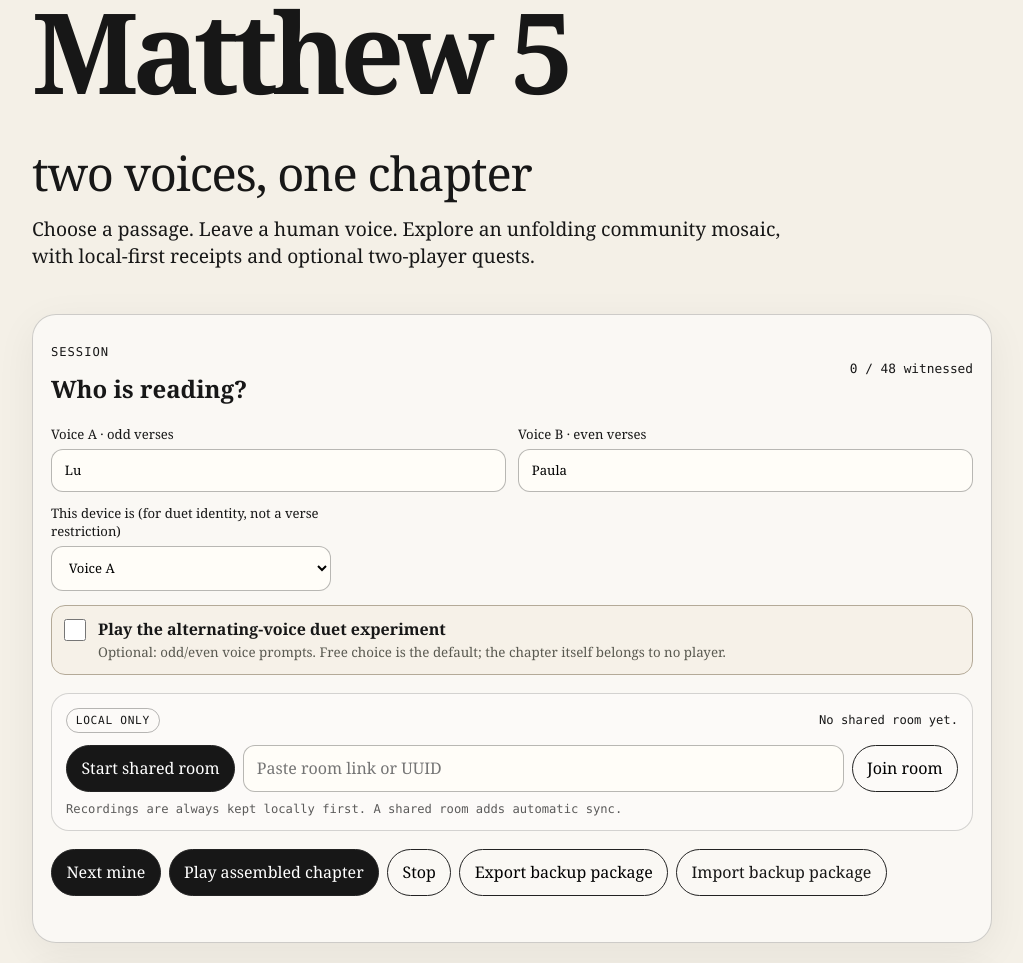
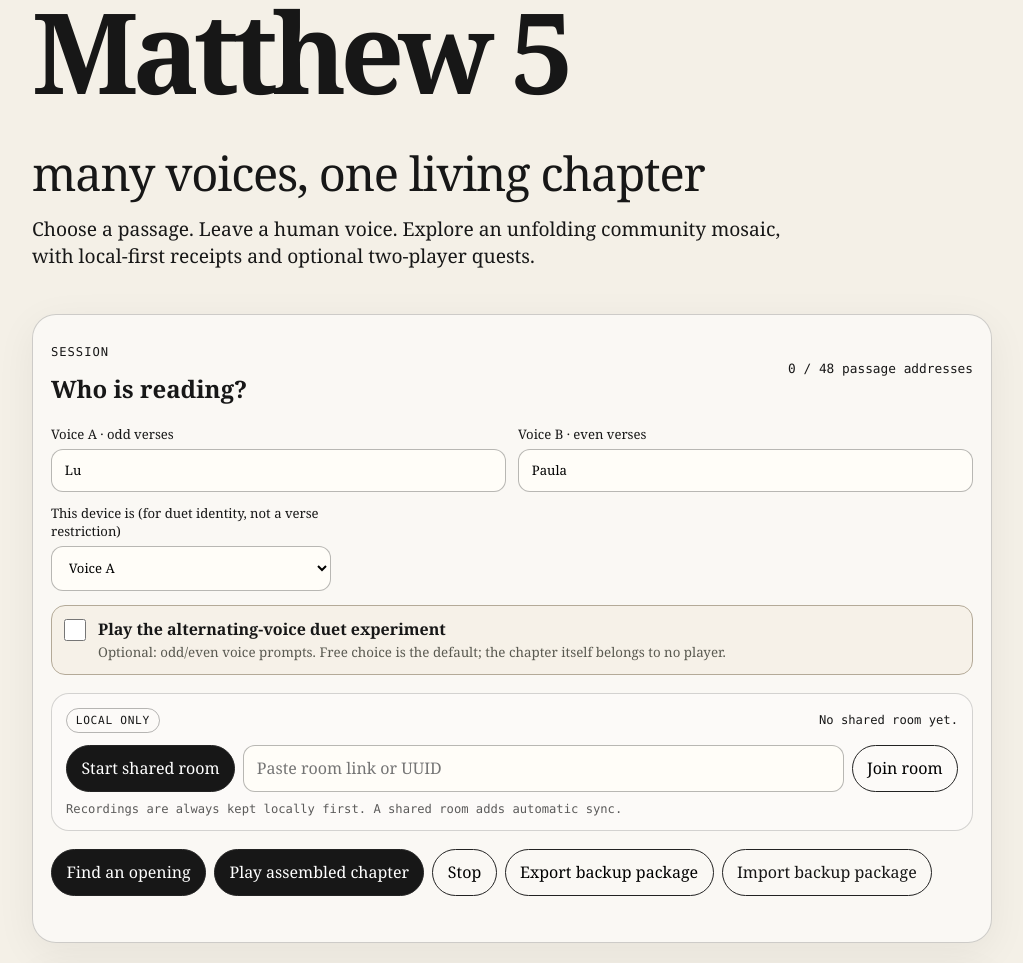
Before and after one commit to the-static-collective/WITNESS, a plain HTML site: page prototype/index.html in a window 1280 px wide. Shown: the part 89-1052 px from the top of the page, without its empty margins (128-1151 px from the left). Drawn offline with Linux system fonts and the light colour scheme; a script that the page names is missing.

Commit message:
Present WITNESS as free-choice chapter expedition rather than assigned verse ownership

```diff
--- a/prototype/index.html
+++ b/prototype/index.html
@@ -10,7 +10,7 @@
 <body>
   <header class="hero">
     <p class="kicker">WITNESS / SLICE-001</p>
-    <h1>Matthew 5<br><span>two voices, one chapter</span></h1>
+    <h1>Matthew 5<br><span>many voices, one living chapter</span></h1>
     <p class="lede">Choose a passage. Leave a human voice. Explore an unfolding community mosaic, with local-first receipts and optional two-player quests.</p>
   </header>
 
@@ -21,7 +21,7 @@
           <p class="eyebrow">Session</p>
           <h2 id="setup-title">Who is reading?</h2>
         </div>
-        <div id="progress" class="progress">0 / 48 witnessed</div>
+        <div id="progress" class="progress">0 / 48 passage addresses</div>
       </div>
 
       <div class="reader-grid">
@@ -62,7 +62,7 @@
       </div>
 
       <div class="actions">
-        <button id="nextMine" class="primary">Next mine</button>
+        <button id="nextMine" class="primary">Find an opening</button>
         <button id="playChapter" class="primary">Play assembled chapter</button>
         <button id="stopChapter">Stop</button>
         <button id="exportPackage">Export backup package</button>
```
